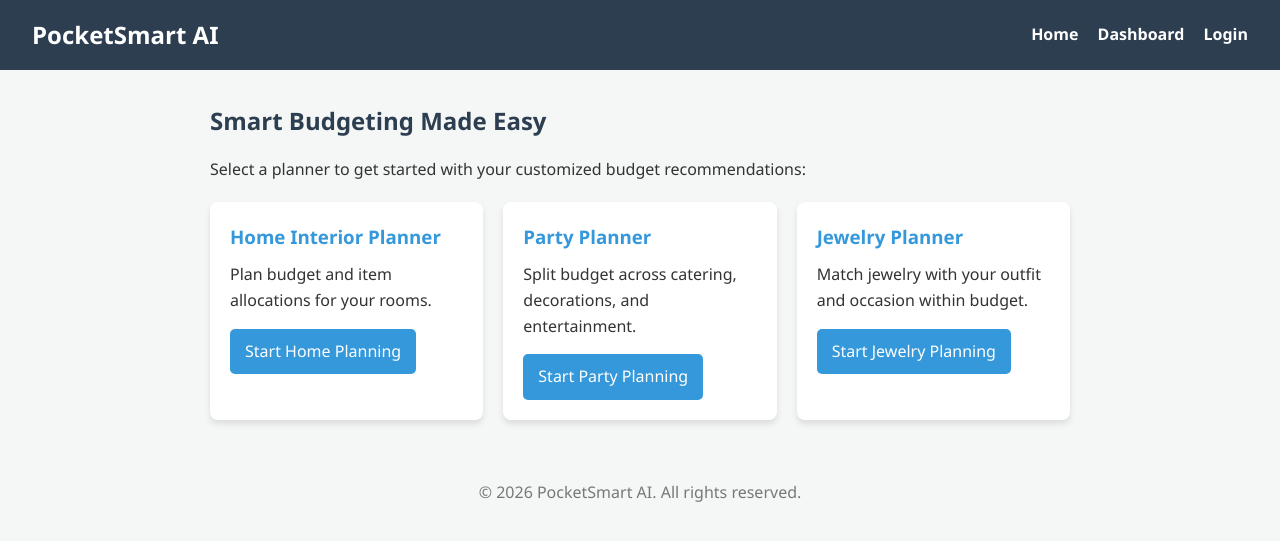
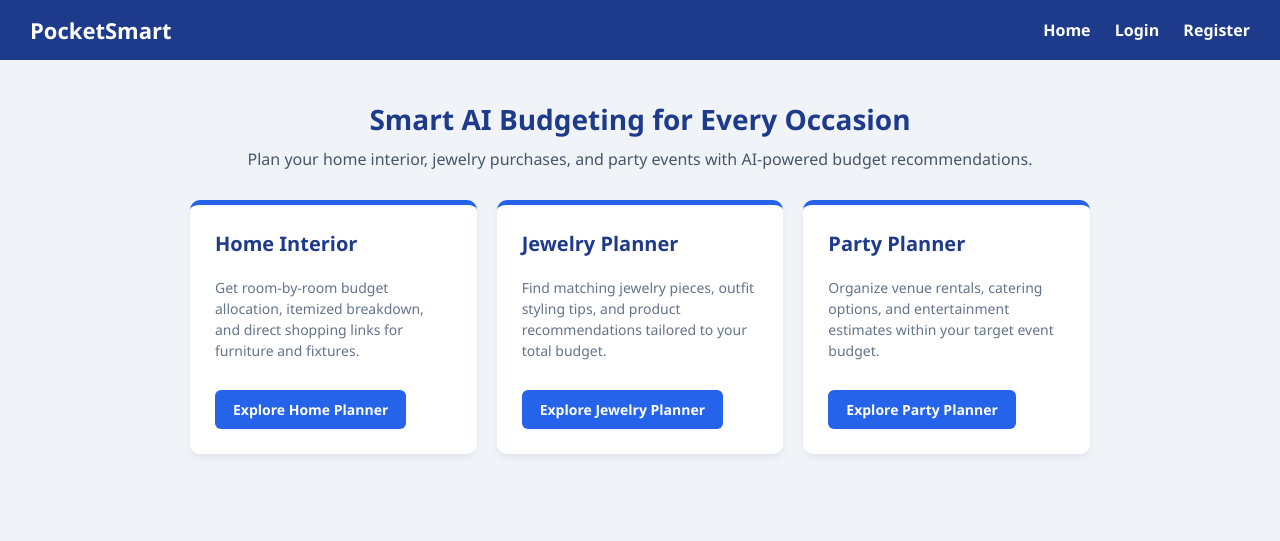
Before and after one commit to mxhxlxkshmi-pixel/Pocketsmart-AI, a Flask app: page / in a window 1280 px wide. Shown: the top 541 px of the page. Run offline with Flask 3, Linux system fonts and the light colour scheme.

Commit message:
Update index.html

```diff
--- a/templates/index.html
+++ b/templates/index.html
@@ -2,47 +2,59 @@
 <html lang="en">
 <head>
   <meta charset="UTF-8">
-    <meta name="viewport" content="width=device-width, initial-scale=1.0">
-    <title>PocketSmart AI - Your Smart Budget Planner</title>
-    <link rel="stylesheet" href="{{ url_for('static', filename='styles.css') }}">
+  <title>PocketSmart - Smart Budget Planning</title>
+  <style>
+    body { font-family: 'Segoe UI', Tahoma, Geneva, Verdana, sans-serif; background-color: #f0f4f8; margin: 0; padding: 0; }
+    .header { background-color: #1e3a8a; color: white; padding: 15px 30px; display: flex; justify-content: space-between; align-items: center; }
+    .header h1 { margin: 0; font-size: 22px; }
+    .nav a { color: white; margin-left: 20px; text-decoration: none; font-weight: bold; }
+    .container { max-width: 900px; margin: 40px auto; padding: 0 20px; text-align: center; }
+    .hero-title { font-size: 28px; color: #1e3a8a; margin-bottom: 10px; font-weight: bold; }
+    .hero-subtitle { font-size: 16px; color: #475569; margin-bottom: 30px; }
+    .grid { display: grid; grid-template-columns: repeat(auto-fit, minmax(250px, 1fr)); gap: 20px; }
+    .planner-card { background: white; border-radius: 10px; padding: 25px; box-shadow: 0 4px 6px rgba(0,0,0,0.05); border-top: 5px solid #2563eb; text-align: left; transition: transform 0.2s; }
+    .planner-card:hover { transform: translateY(-4px); }
+    .planner-card h3 { margin-top: 0; color: #1e3a8a; font-size: 20px; }
+    .planner-card p { color: #64748b; font-size: 14px; line-height: 1.5; }
+    .btn { display: inline-block; background-color: #2563eb; color: white; border: none; padding: 10px 18px; border-radius: 6px; text-decoration: none; font-weight: bold; font-size: 14px; margin-top: 15px; }
+    .btn:hover { background-color: #1d4ed8; }
+  </style>
 </head>
 <body>
-    <header>
-        <h1>PocketSmart AI</h1>
-        <nav>
+
+  <div class="header">
+    <h1>PocketSmart</h1>
+    <div class="nav">
       <a href="/">Home</a>
-            <a href="/dashboard">Dashboard</a>
       <a href="/login">Login</a>
-        </nav>
-    </header>
-
-    <main class="container">
-        <h2>Smart Budgeting Made Easy</h2>
-        <p>Select a planner to get started with your customized budget recommendations:</p>
-
-        <div class="card-grid">
-            <div class="card">
-                <h3>Home Interior Planner</h3>
-                <p>Plan budget and item allocations for your rooms.</p>
-                <a href="/home_planner" class="btn">Start Home Planning</a>
+      <a href="/register">Register</a>
+    </div>
   </div>
 
-            <div class="card">
-                <h3>Party Planner</h3>
-                <p>Split budget across catering, decorations, and entertainment.</p>
-                <a href="/party_planner" class="btn">Start Party Planning</a>
+  <div class="container">
+    <div class="hero-title">Smart AI Budgeting for Every Occasion</div>
+    <div class="hero-subtitle">Plan your home interior, jewelry purchases, and party events with AI-powered budget recommendations.</div>
+
+    <div class="grid">
+      <div class="planner-card">
+        <h3>Home Interior</h3>
+        <p>Get room-by-room budget allocation, itemized breakdown, and direct shopping links for furniture and fixtures.</p>
+        <a href="/home_planner" class="btn">Explore Home Planner</a>
       </div>
 
-            <div class="card">
+      <div class="planner-card">
         <h3>Jewelry Planner</h3>
-                <p>Match jewelry with your outfit and occasion within budget.</p>
-                <a href="/jewelry_planner" class="btn">Start Jewelry Planning</a>
+        <p>Find matching jewelry pieces, outfit styling tips, and product recommendations tailored to your total budget.</p>
+        <a href="/jewelry_planner" class="btn">Explore Jewelry Planner</a>
+      </div>
+
+      <div class="planner-card">
+        <h3>Party Planner</h3>
+        <p>Organize venue rentals, catering options, and entertainment estimates within your target event budget.</p>
+        <a href="/party_planner" class="btn">Explore Party Planner</a>
       </div>
     </div>
-    </main>
+  </div>
 
-    <footer>
-        <p>&copy; 2026 PocketSmart AI. All rights reserved.</p>
-    </footer>
 </body>
 </html>
```
Lines whose indentation alone changed are shown as unchanged.
